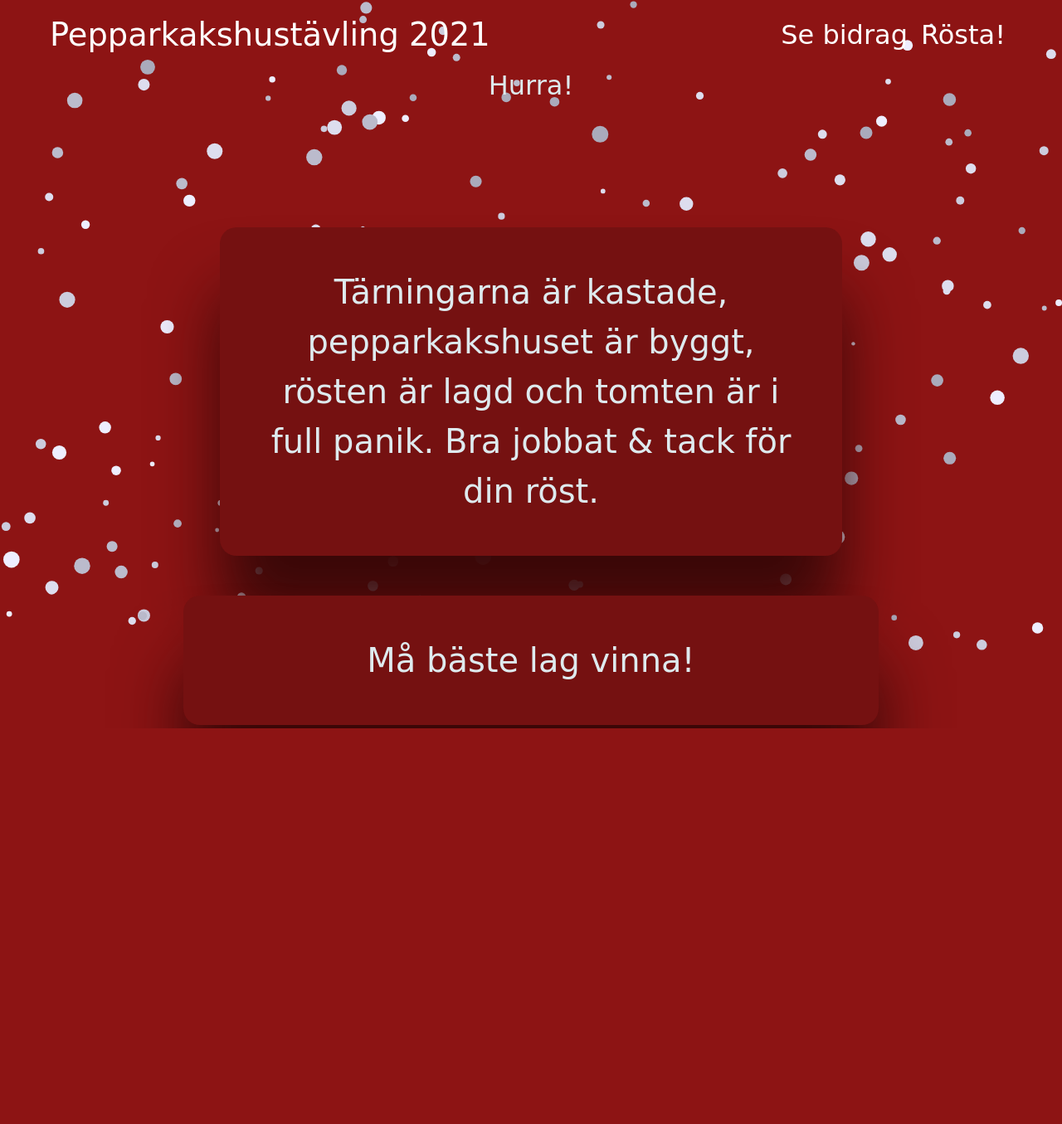
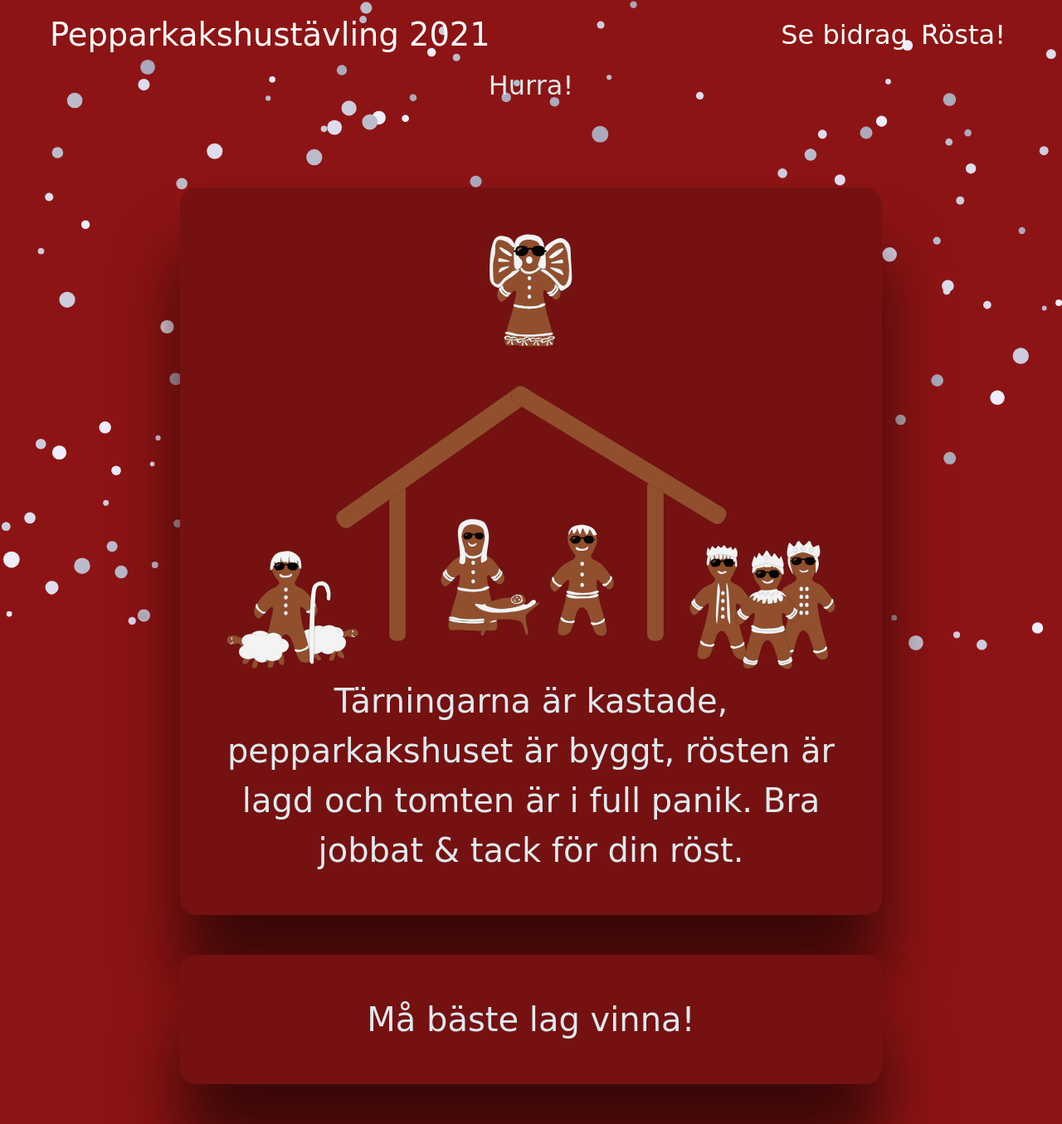
Before and after one commit to victorhook/vote_web, a Django app: template templates/success.html in a window 1280 px wide. Shown: the whole page at 83% size. Before the commit the page ends 878 px from the top, so only its background shows below. Run offline with Django 3.2, Linux system fonts and the light colour scheme; the template is opened without the code that fills it, so the values that code supplies are empty; some web fonts are replaced.

Commit message:
Added some images for styling

```diff
--- a/templates/base.html
+++ b/templates/base.html
@@ -21,7 +21,9 @@
 
   <nav class="navbar navbar-expand-md navbar-light px-5">
       <div class="container-fluid">
-        <a class="navbar-brand" href="{% url 'index' %}">Pepparkakshustävling 2021</a>
+        <a class="navbar-brand" href="{% url 'index' %}">
+          Pepparkakshustävling 2021
+        </a>
         <button class="navbar-toggler" type="button" data-bs-toggle="collapse" data-bs-target="#navbarText" aria-controls="navbarText" aria-expanded="false" aria-label="Toggle navigation">
           <span class="navbar-toggler-icon"></span>
         </button>
--- a/templates/index.html
+++ b/templates/index.html
@@ -22,10 +22,11 @@
             </p>
             <p class="fw-bold fs-1">
                 Pepparkakshustävlingen 2021
+                <img width="128px" src="/static/images/santa.gif">
             </p>
             <p class="fs-2">
                 Vi hoppas att ni haft roligt, kastat deg i väggen och testat era
-                förhållandens gränser! Det är exakt vad pepparkakshusbyggande handlar om! 🎅
+                förhållandens gränser! Det är exakt vad pepparkakshusbyggande handlar om!
             </p>
         </div>
     {% endblock %}
--- a/templates/success.html
+++ b/templates/success.html
@@ -1,4 +1,5 @@
 {% extends 'index.html' %}
+{% load static %}
 
 {% block page_title %}
     Hurra!
@@ -6,12 +7,14 @@
 
 {% block page_content %}
 
-<p class="card fs-1 m-5 p-5">
+<p class="card fs-1 mt-0 mb-5 p-5">
+    <img class="img-fluid m-2" src="/static/images/gingerteam.svg">
+
     Tärningarna är kastade, pepparkakshuset är byggt, rösten är lagd och tomten
     är i full panik.
     Bra jobbat & tack för din röst. <br>
 </p>
-<p class="card fs-1 m-1 p-5">
+<p class="card fs-1 mt-1 mb-5 p-5">
     Må bäste lag vinna!
 </p>
 
```
Also changed, not shown: static/images/gingerteam.svg (added), static/images/santa.gif (added).
